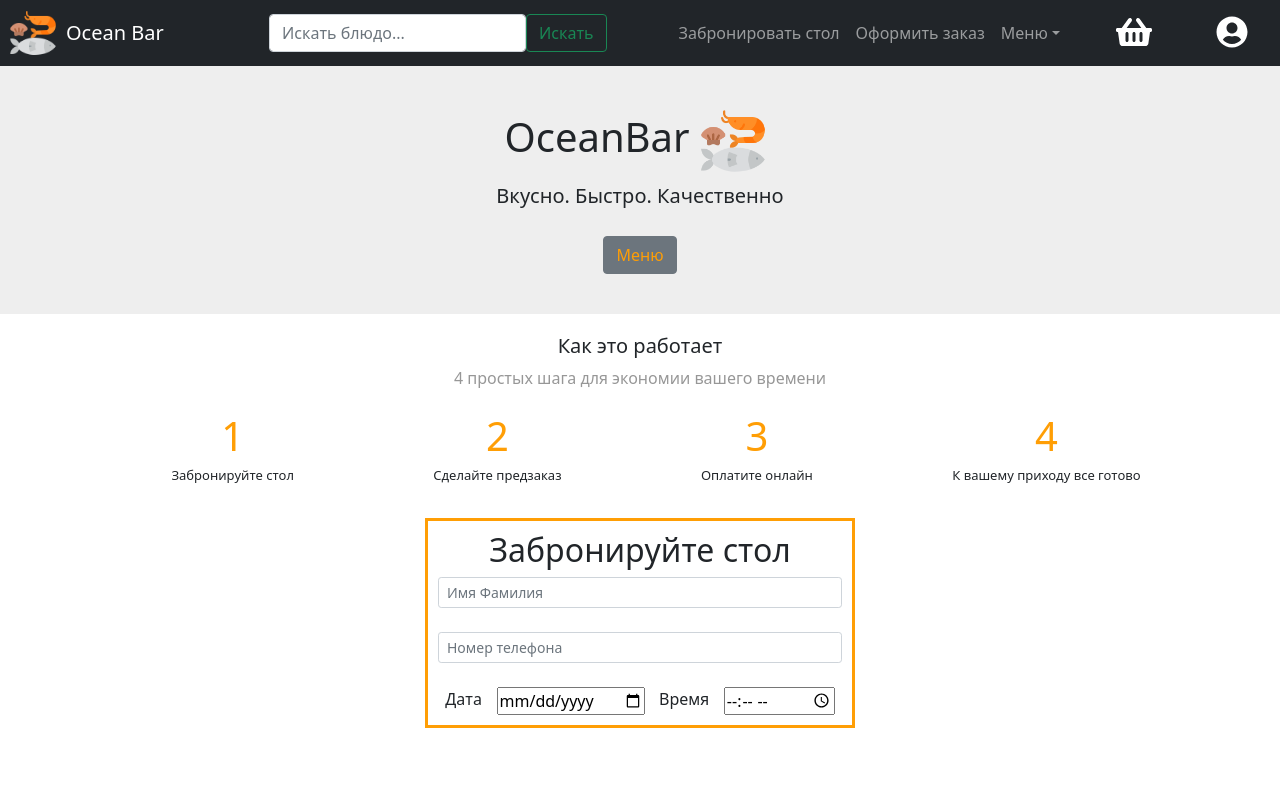
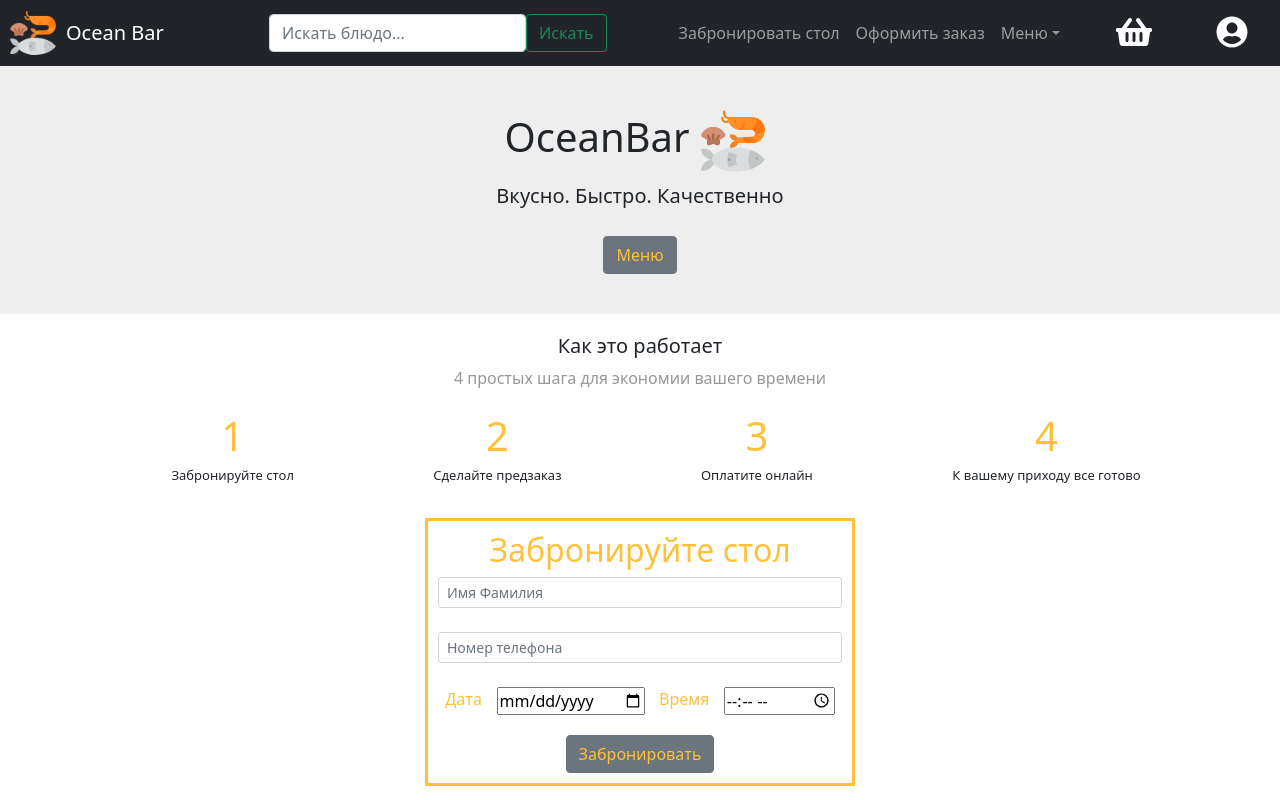
Before and after one commit to NIkitaShykin/OceanBarFrontend, a React (Create React App) app: page / in a window 1280 px wide. Built offline with nearby package versions, Linux system fonts and the light colour scheme.

Commit message:
add submit button "book a table"

```diff
--- a/src/App.scss
+++ b/src/App.scss
@@ -3,45 +3,55 @@
 .App {
   text-align: center;
 }
-.menu-text-main-page{
-  color: #ff9e05
+
+.menu-text-main-page {
+  color: #ffc13b
 }
-.OceanBarHeader{
+
+.OceanBarHeader {
   background-color: #eee;
   padding: 40px;
 }
-.menu-btn{
+
+.menu-btn {
   margin-top: 20px;
 }
-.HowItWorks{
+
+.HowItWorks {
   text-align: center;
   margin-top: 20px;
 }
-.howItWorks-info{
+
+.howItWorks-info {
   color: #979797;
 }
-.steps{
+
+.steps {
   display: flex;
-  list-style-type:none;
+  list-style-type: none;
   justify-content: space-evenly;
 }
-.step{
+
+.step {
   font-size: 40px;
-  color: #ff9e05;
+  gap: 5%;
+  color: #ffc13b
 }
-.hint{
+
+.hint {
   font-size: 13px;
 }
-.book-a-table{
-  //display: flex;
-  border-color: #ff9e05;
+
+.book-a-table {
+  color: #ffc13b;
   border-style: solid;
   padding: 10px;
   text-align: center;
   width: 430px;
   margin: 0 auto;
 }
-.time-date{
+
+.time-date {
   display: flex;
   justify-content: space-around;
 }
--- a/src/components/homePageComponents/BookATable.tsx
+++ b/src/components/homePageComponents/BookATable.tsx
@@ -1,5 +1,5 @@
 import React from 'react'
-import {Form} from 'react-bootstrap'
+import {Button, Form} from 'react-bootstrap'
 
 const BookATable = () => {
   return (
@@ -13,11 +13,7 @@ const BookATable = () => {
       <br />
       <div className='time-date'>
         Дата
-        <input
-          type='date'
-          id='start'
-          name='trip-start'
-        ></input>
+        <input type='date' id='start' name='trip-start'></input>
         Время
         <input
           type='time'
@@ -28,6 +24,9 @@ const BookATable = () => {
           required
         ></input>
       </div>
+      <Button className='menu-btn' type='submit' variant='secondary'>
+        <span className='menu-text-main-page'>Забронировать</span>
+      </Button>
     </div>
   )
 }
```
